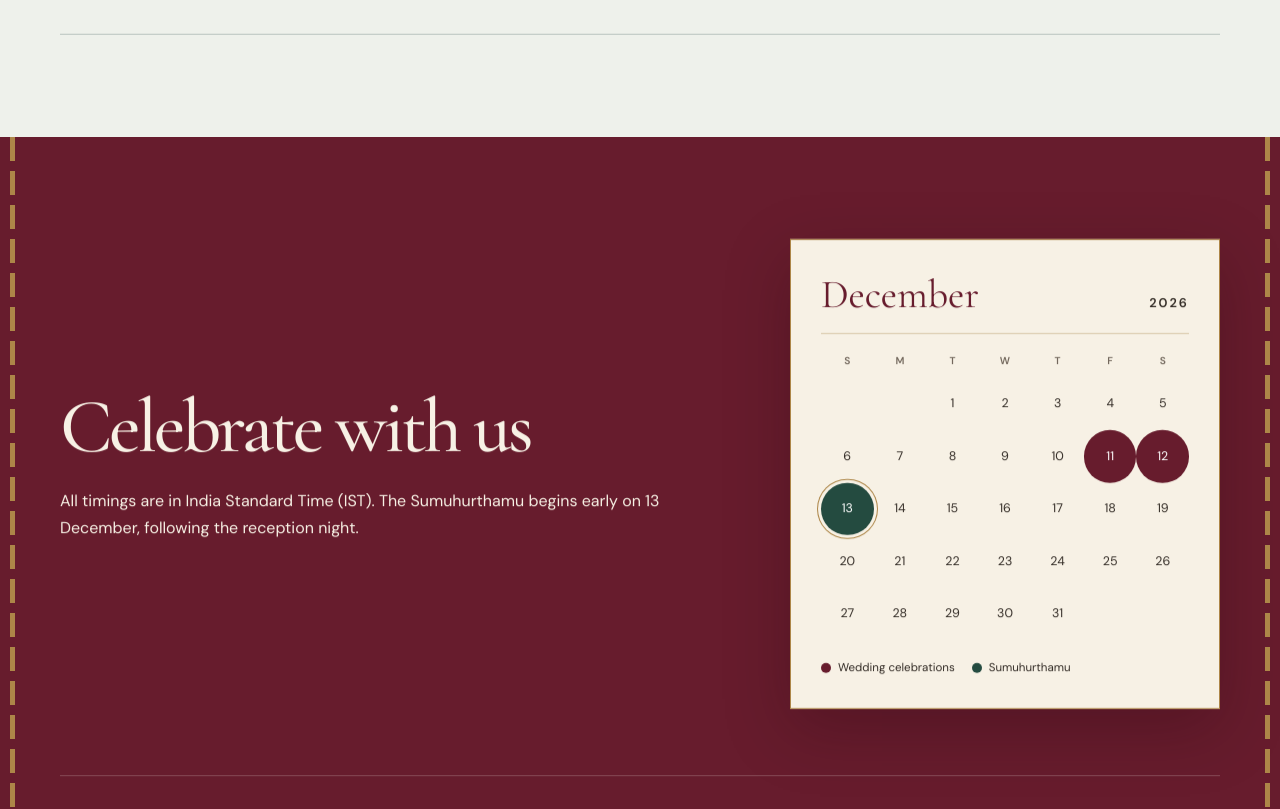
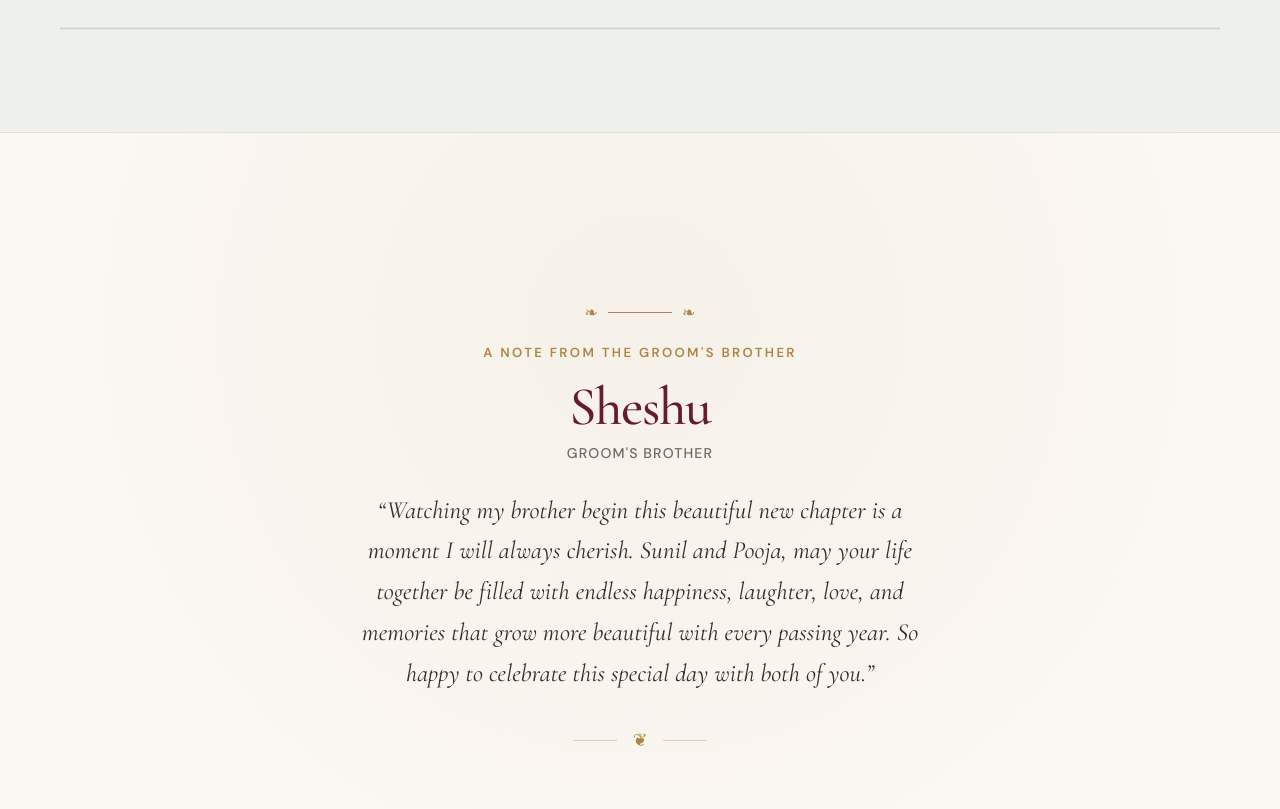
Before and after one commit to CodeSculpt-RG/Poojitha-sunil, a Next.js app: page / in a window 1280 px wide. Shown: the part 3240-4049 px from the top of the page. Built offline with nearby package versions, Linux system fonts and the light colour scheme.

Commit message:
feat(family): feature personal note from groom's brother Sheshu and recognize bride's brother Sai

```diff
--- a/src/app/globals.css
+++ b/src/app/globals.css
@@ -429,9 +429,140 @@ h2 { margin-bottom: 24px; color: var(--burgundy); font: 500 clamp(3rem, 6vw, 5.6
 .family__desktop-art { display: block; }
 .family__mobile-art { display: none; }
 .pet-names { margin: 22px 0 14px; color: var(--burgundy); font: 1.8rem/1.25 var(--display); letter-spacing: 0.04em; }
-.welcome { margin-top: 72px; padding: 34px 24px; border-block: 1px solid rgba(36,75,64,.3); text-align: center; }
-.welcome p { margin: 0; font-family: var(--display); font-size: clamp(1.3rem, 2vw, 1.7rem); }
+.welcome { margin-top: 72px; padding: 34px 24px; border-block: 1px solid rgba(36,75,64,.25); text-align: center; }
+.welcome p { margin: 0; font-family: var(--display); font-size: clamp(1.2rem, 2.1vw, 1.6rem); line-height: 1.5; color: var(--charcoal); text-wrap: balance; }
 .welcome strong { color: var(--burgundy); font-weight: 600; }
+.welcome__relation { font-family: var(--body); font-size: 0.82em; font-weight: 400; color: var(--muted); letter-spacing: 0.02em; }
+
+/* ==========================================================================
+   4B. BROTHER NOTE: A heartfelt personal note from Sheshu (Groom's Brother)
+   ========================================================================== */
+.brother-note {
+  background: var(--paper);
+  border-top: 1px solid rgba(173, 134, 72, 0.22);
+  border-bottom: 1px solid rgba(173, 134, 72, 0.22);
+  position: relative;
+  overflow: hidden;
+}
+
+.brother-note::before {
+  content: '';
+  position: absolute;
+  inset: 0;
+  background-image: radial-gradient(circle at 50% 25%, rgba(173, 134, 72, 0.06) 0%, transparent 72%);
+  pointer-events: none;
+}
+
+.brother-note__card {
+  max-width: 760px;
+  margin-inline: auto;
+  text-align: center;
+  padding: clamp(40px, 5.5vw, 64px) clamp(24px, 4vw, 44px);
+  position: relative;
+}
+
+.brother-note .floral-divider {
+  justify-content: center;
+  margin: 0 auto 16px;
+  color: var(--gold);
+}
+
+.brother-note__eyebrow {
+  margin-bottom: 14px;
+  color: var(--gold);
+  font-family: var(--body);
+  font-size: clamp(0.74rem, 1.1vw, 0.82rem);
+  font-weight: 600;
+  letter-spacing: 0.18em;
+  text-transform: uppercase;
+}
+
+.brother-note__header {
+  margin-bottom: 24px;
+}
+
+.brother-note__name {
+  margin: 0 0 6px;
+  color: var(--burgundy);
+  font-family: var(--display);
+  font-size: clamp(2.3rem, 4.5vw, 3.4rem);
+  font-weight: 500;
+  line-height: 1.05;
+  letter-spacing: -0.025em;
+}
+
+.brother-note__relation {
+  margin: 0;
+  color: var(--muted);
+  font-family: var(--body);
+  font-size: clamp(0.8rem, 1.2vw, 0.88rem);
+  font-weight: 500;
+  letter-spacing: 0.08em;
+  text-transform: uppercase;
+}
+
+.brother-note__body {
+  max-width: 52ch;
+  margin-inline: auto;
+  margin-bottom: 28px;
+}
+
+.brother-note__message {
+  margin: 0;
+  color: var(--charcoal);
+  font-family: var(--display);
+  font-size: clamp(1.2rem, 2.3vw, 1.55rem);
+  font-style: italic;
+  line-height: 1.65;
+  letter-spacing: 0.005em;
+  text-wrap: pretty;
+}
+
+.brother-note__closing {
+  display: inline-flex;
+  align-items: center;
+  justify-content: center;
+  gap: 16px;
+  color: var(--gold);
+  font-size: 1.1rem;
+}
+
+.brother-note__closing-line {
+  width: 44px;
+  height: 1px;
+  background: rgba(173, 134, 72, 0.35);
+}
+
+.brother-note__closing-motif {
+  color: var(--gold);
+  line-height: 1;
+}
+
+/* Subtle stagger when revealed (single trigger IntersectionObserver) */
+.brother-note__card[data-reveal]:not(.is-revealed) .brother-note__header,
+.brother-note__card[data-reveal]:not(.is-revealed) .brother-note__body,
+.brother-note__card[data-reveal]:not(.is-revealed) .brother-note__closing {
+  opacity: 0;
+  transform: translateY(8px);
+}
+
+.brother-note__card[data-reveal].is-revealed .brother-note__header {
+  opacity: 1;
+  transform: translateY(0);
+  transition: opacity 650ms ease 90ms, transform 650ms ease 90ms;
+}
+
+.brother-note__card[data-reveal].is-revealed .brother-note__body {
+  opacity: 1;
+  transform: translateY(0);
+  transition: opacity 650ms ease 160ms, transform 650ms ease 160ms;
+}
+
+.brother-note__card[data-reveal].is-revealed .brother-note__closing {
+  opacity: 1;
+  transform: translateY(0);
+  transition: opacity 650ms ease 230ms, transform 650ms ease 230ms;
+}
 
 /* ==========================================================================
    5. CELEBRATIONS: Schedule & Calendar
@@ -589,9 +720,16 @@ h2 { margin-bottom: 24px; color: var(--burgundy); font: 500 clamp(3rem, 6vw, 5.6
   .family__art { width: min(100%, 280px); margin-inline: auto; }
   .pet-names { max-width: 320px; margin: 0 auto 12px; font-size: 1.55rem; }
   .family__copy p:last-child { max-width: 32ch; margin-inline: auto; }
-  .welcome { margin-top: 54px; padding: 28px 12px; }
+  .welcome { margin-top: 54px; padding: 26px 14px; }
+  .welcome p { font-size: 1.18rem; }
+  .welcome__relation { display: inline-block; margin-top: 2px; }
 
-  .celebrations__intro { gap: 42px; }
+  .brother-note { padding-block: 56px; }
+  .brother-note__card { padding: 28px 12px; }
+  .brother-note__name { font-size: clamp(2rem, 7.5vw, 2.7rem); }
+  .brother-note__body { margin-bottom: 22px; }
+  .brother-note__message { font-size: clamp(1.15rem, 4.4vw, 1.35rem); line-height: 1.6; }
+
   .celebrations__intro > div:first-child { margin-inline: auto; text-align: center; }
   .calendar { width: min(100%, 440px); margin-inline: auto; }
 
--- a/src/components/InvitationExperience.tsx
+++ b/src/components/InvitationExperience.tsx
@@ -157,6 +157,45 @@ function PetSticker() {
         alt="Mummble and Max artwork with floral wreath"
       />
     </div>
+  );
+}
+
+function BrotherNote() {
+  const { groomBrother } = invitation.family;
+
+  return (
+    <section
+      className="brother-note section"
+      id="brother-note"
+      aria-labelledby="brother-note-title"
+    >
+      <div className="container brother-note__card" data-reveal>
+        <div className="brother-note__ornament" aria-hidden="true">
+          <FloralDivider />
+        </div>
+
+        <p className="brother-note__eyebrow">A note from the Groom&apos;s Brother</p>
+
+        <div className="brother-note__header">
+          <h2 id="brother-note-title" className="brother-note__name">
+            {groomBrother.name}
+          </h2>
+          <p className="brother-note__relation">{groomBrother.relation}</p>
+        </div>
+
+        <div className="brother-note__body">
+          <p className="brother-note__message">
+            &ldquo;{groomBrother.note}&rdquo;
+          </p>
+        </div>
+
+        <div className="brother-note__closing" aria-hidden="true">
+          <span className="brother-note__closing-line" />
+          <span className="brother-note__closing-motif">❦</span>
+          <span className="brother-note__closing-line" />
+        </div>
+      </div>
+    </section>
   );
 }
 
@@ -623,10 +662,15 @@ export function InvitationExperience() {
         </div>
         <div className="container welcome" data-reveal>
           <p>
-            With love from <strong>{invitation.brother}</strong>, the groom’s brother.
+            With love and blessings from <strong>{invitation.family.groomBrother.name}</strong>{" "}
+            <span className="welcome__relation">({invitation.family.groomBrother.relation})</span>{" "}
+            and <strong>{invitation.family.brideBrother.name}</strong>{" "}
+            <span className="welcome__relation">({invitation.family.brideBrother.relation})</span>.
           </p>
         </div>
       </section>
+
+      <BrotherNote />
 
       <section
         className="celebrations section"
--- a/src/data/invitation.ts
+++ b/src/data/invitation.ts
@@ -20,7 +20,17 @@ export const invitation = {
     address: "6C53+2WF, New Khursipar, Bhilai,Distt, Chhattisgarh 490011",
     fullAddress: "Agrasen Bhavan, New Khursipar, 6C53+2WF, New Khursipar, Bhilai,Distt, Chhattisgarh 490011",
   },
-  brother: "Sheshu Sai",
+  family: {
+    groomBrother: {
+      name: "Sheshu",
+      relation: "Groom's Brother",
+      note: "Watching my brother begin this beautiful new chapter is a moment I will always cherish. Sunil and Pooja, may your life together be filled with endless happiness, laughter, love, and memories that grow more beautiful with every passing year. So happy to celebrate this special day with both of you.",
+    },
+    brideBrother: {
+      name: "Sai",
+      relation: "Bride's Brother",
+    },
+  },
   pets: ["Mummble", "Max"],
   assets: {
     templeFacade: "/media/temple-facade.jpg",
```
